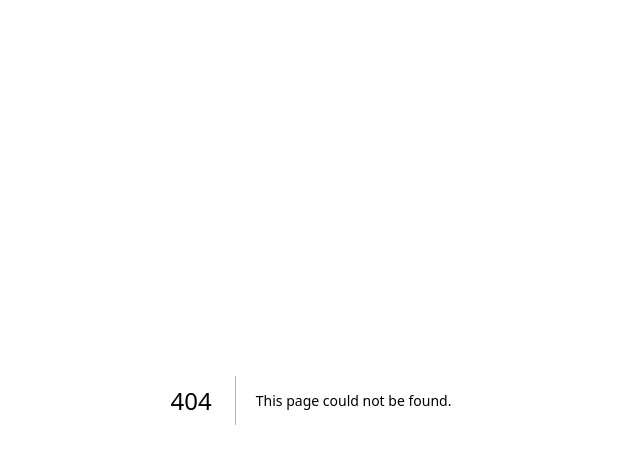
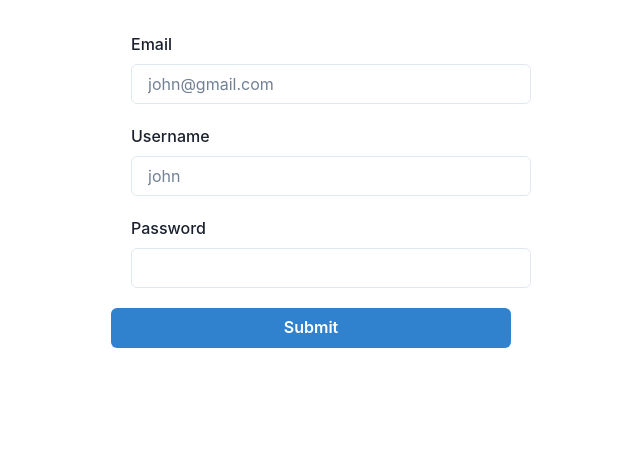
Before and after one commit to trungnd95/fullstack-graphql-nextjs-typescript-learn, a Next.js app in the folder client/: page /register in a window 1280 px wide. Before the commit this address had no page. Shown: the top 464 px of the page, without its empty margins (329-969 px from the left). Built offline with nearby package versions, Linux system fonts and the light colour scheme.

Commit message:
client: create register form with formik

```diff
--- a/client/package.json
+++ b/client/package.json
@@ -18,6 +18,7 @@
     "@types/react-dom": "18.0.11",
     "eslint": "8.34.0",
     "eslint-config-next": "13.1.6",
+    "formik": "^2.2.9",
     "framer-motion": "^9.0.4",
     "next": "13.1.6",
     "react": "18.2.0",
--- /dev/null
+++ b/client/src/components/InputField.tsx
@@ -0,0 +1,22 @@
+import { FormControl, FormErrorMessage, FormLabel, Input } from '@chakra-ui/react';
+import { useField } from 'formik';
+
+interface InputFieldProps {
+  name: string;
+  placeholder?: string;
+  type: string;
+  label: string;
+}
+
+function InputField({ ...props }: InputFieldProps) {
+  const [field, { error }] = useField(props);
+  return (
+    <FormControl m={5}>
+      <FormLabel htmlFor={field.name}>{props.label}</FormLabel>
+      <Input id={field.name} {...props} {...field} />
+      {error && <FormErrorMessage>{error}</FormErrorMessage>}
+    </FormControl>
+  );
+}
+
+export default InputField;
--- /dev/null
+++ b/client/src/components/Wrapper.tsx
@@ -0,0 +1,15 @@
+import { Box } from '@chakra-ui/react';
+import { ReactNode } from 'react';
+
+interface IWrapperProps {
+  children: ReactNode;
+}
+function Wrapper({ children }: IWrapperProps) {
+  return (
+    <Box maxW="400px" w="100%" mt={8} mx="auto">
+      {children}
+    </Box>
+  );
+}
+
+export default Wrapper;
--- /dev/null
+++ b/client/src/pages/register.tsx
@@ -0,0 +1,28 @@
+import InputField from '@/components/InputField';
+import Wrapper from '@/components/Wrapper';
+import { Button } from '@chakra-ui/react';
+import { Form, Formik } from 'formik';
+
+function register() {
+  return (
+    <Wrapper>
+      <Formik
+        initialValues={{ username: '', email: '', password: '' }}
+        onSubmit={(values) => console.log(values)}
+      >
+        {({ isSubmitting }) => (
+          <Form>
+            <InputField label="Email" name="email" placeholder="john@gmail.com" type="text" />
+            <InputField label="Username" name="username" placeholder="john" type="text" />
+            <InputField label="Password" name="password" type="password" />
+            <Button type="submit" colorScheme="blue" w="100%" isLoading={isSubmitting}>
+              Submit
+            </Button>
+          </Form>
+        )}
+      </Formik>
+    </Wrapper>
+  );
+}
+
+export default register;
--- a/client/tsconfig.json
+++ b/client/tsconfig.json
@@ -11,7 +11,7 @@
     "noUnusedLocals": true, // add more
     "noUnusedParameters": true, // add more
     "noImplicitReturns": true, // add more
-    "noFallthroughCasesInSwitch": true, // add more
+    "noFallthroughCasesInSwitch": true, //
     "forceConsistentCasingInFileNames": true,
     "noEmit": true,
     "esModuleInterop": true,
```
